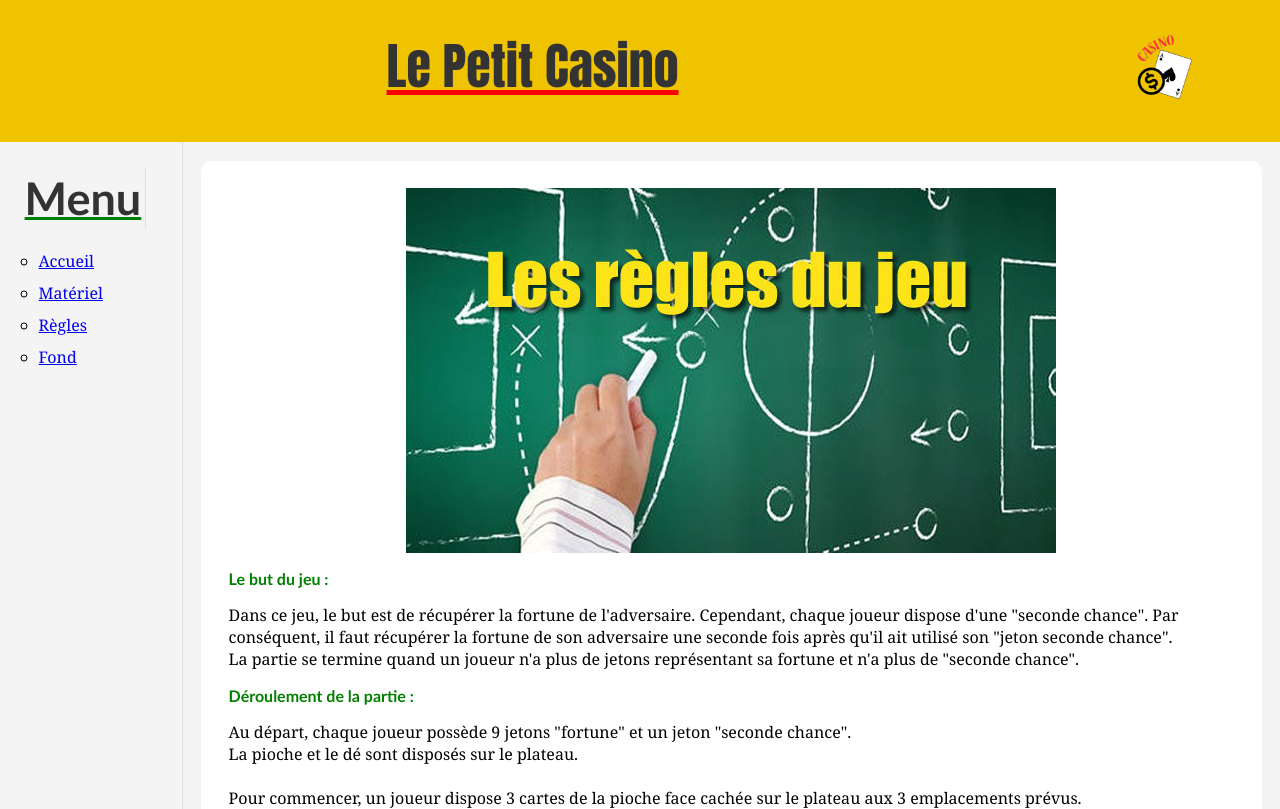
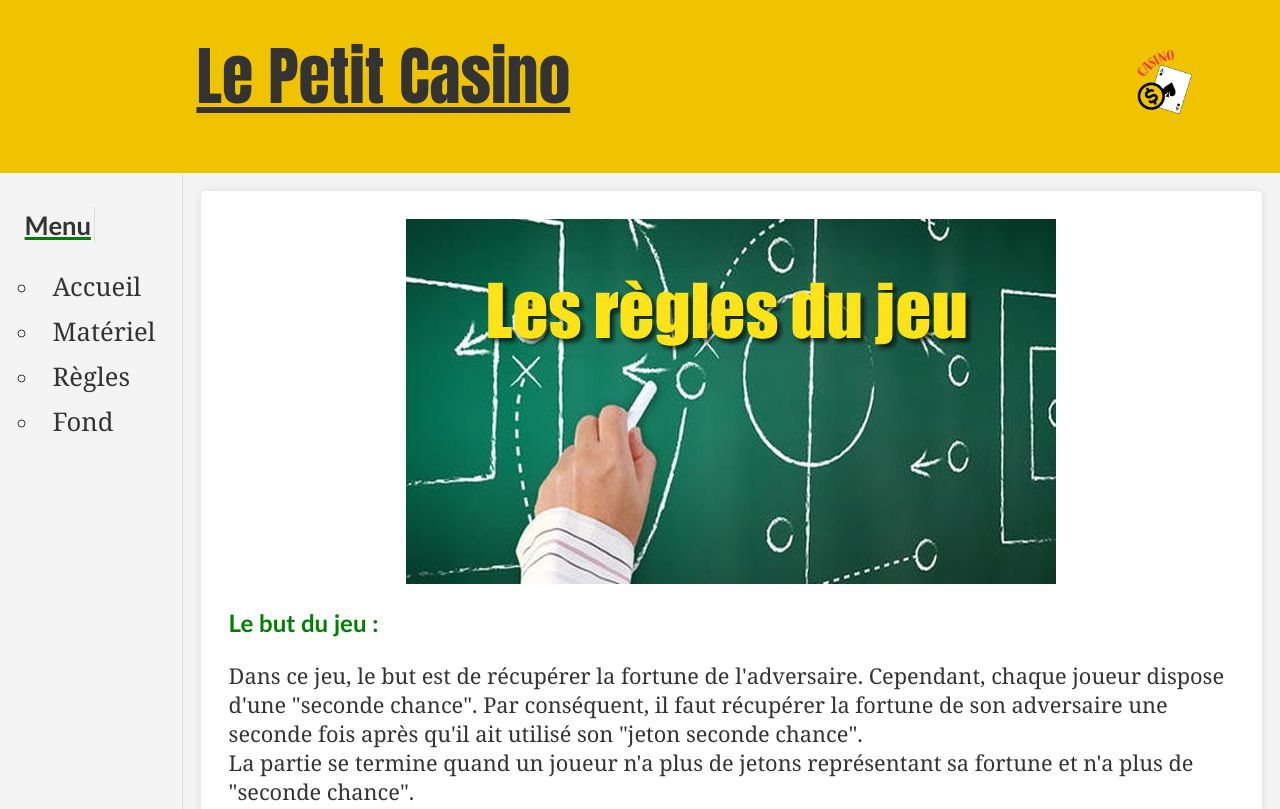
Before and after one commit to loschoe/loschoe.github.io, a plain HTML site: page Le Petit Casino/règles.html in a window 1280 px wide. Shown: the top 809 px of the page. Drawn offline with Linux system fonts and the light colour scheme.

Commit message:
- Changements conséquents dans la page Casino - Ajout d'un footer dans le site web - Correction des polices - Corrections des images
il reste :

- Changer les images du blog
- Faire un contrôle
- Ajouter l'option d'archives

```diff
--- a/Le Petit Casino/css/style1.css
+++ b/Le Petit Casino/css/bienvenue.css
@@ -1,10 +1,54 @@
 body {
-    font-family: Arial, sans-serif;
     margin: 0;
     padding: 0;
+    height: 100%;
+    font-family: 'Trebuchet MS', 'Lucida Sans Unicode', 'Lucida Grande', 'Lucida Sans', Arial, sans-serif;
+    background-color: #f4f4f4;
+}
+
+/* Définition de la grille */
+.container {
+    display: grid;
+    grid-template-rows: auto 1fr auto;
+    grid-template-columns: 1fr 6fr;
+    grid-template-areas:
+        "header header"
+        "menu content"
+        "footer footer";
+    height: 100vh;
+}
+
+/* Header */
+.header {
+    grid-area: header;
     display: flex;
-    justify-content: center; /* Centre les éléments horizontalement */
-    align-items: center; /* Centre les éléments verticalement */
+    align-items: center;
+    justify-content: center; /* Centrer le contenu horizontalement */
+    padding: 0.5%;
+    background-color: #F0C300;
+}
+
+.logo {
+    width: 10%; /*Ajustement des cartes  dérouler  aligner gauche régler dessus vous-même voil décalage marge*/
+}
+
+h1.big-title {
+    font-size: clamp(100%, 5vw, 312.5%); /* 50px avec des valeurs min et max */
+    margin-left: 40%;
+    text-align: center;
+    text-decoration: underline;
+    font-family: 'Impact';
+}
+
+.logo {
+    width: 10%;
+    margin-right: 5%;
+    max-width: 80px; /* Taille maximale pour le logo (réduite de 20px) */
+}
+
+.logo:hover {
+    transform: scaleX(-1);
+    transition: 100ms;
 }
 
 .groupe {
@@ -193,3 +237,129 @@ body {
     width: 85%;
     height: auto;
 }
+/* Menu */
+.menu {
+    grid-area: menu;
+    padding: 2%;
+    border-right: 1px solid #ddd;
+}
+
+a.menu {
+    text-align: center;
+    font-size: clamp(150%, 2vw, 125%); /* 20px avec des valeurs min et max */
+    margin-top: 4%;
+    margin-left: 10%;
+    text-decoration: none;
+    color: #333;
+}
+
+.menu ul {
+    list-style: circle;
+    padding-left: 20%;
+}
+
+.menu li {
+    font-size: clamp(100%, 1.5vw, 62.5%); /* 10px avec des valeurs min et max */
+    margin-bottom: 10px;
+}
+
+/* Rubrique principale */
+.content {
+    grid-area: content;
+    background-color: #fff;
+    padding: 2.5%;
+    margin: 1.67%;
+    border-radius: 0.83%;
+    box-shadow: 0 0 0.83% rgba(0, 0, 0, 0.1);
+}
+
+/* Images dans le contenu principal */
+.content img {
+    max-width: 100%; /* L'image ne dépassera pas la largeur de son conteneur */
+    height: auto; /* Maintient l'aspect ratio de l'image */
+    display: block;
+    margin: 0 auto; /* Centre l'image */
+}
+
+/* Textes */
+h1, h2 {
+    color: #333;
+}
+
+.big-title {
+    text-decoration-color: red;
+    text-align: center;
+    color: #333;
+    margin-left: 30%;
+}
+
+h1 {
+    font-size: clamp(150%, 3vw, 250%); /* 40px avec des valeurs min et max */
+    font-family: 'Segoe UI';
+    margin-top: 1.67%;
+}
+
+h2 {
+    font-size: clamp(125%, 2.5vw, 187.5%); /* 30px avec des valeurs min et max */
+    text-decoration: underline;
+    text-decoration-color: green;
+}
+
+h3 {
+    font-size: clamp(100%, 2vw, 62.5%); /* 10px avec des valeurs min et max */
+    color: green;
+}
+
+p {
+    font-size: clamp(100%, 1.7vw, 43.75%); /* 7px avec des valeurs min et max */
+    font-family: Georgia;
+}
+
+li {
+    font-size: clamp(100%, 1.7vw, 43.75%); /* 7px avec des valeurs min et max */
+    font-family: Georgia;
+}
+
+p.rouge {
+    font-size: clamp(100%, 1.7vw, 43.75%); /* 7px avec des valeurs min et max */
+    font-family: Georgia;
+    color: red;
+}
+
+button:hover.stars {
+    display: block;
+    filter: drop-shadow(0 0 10px #ffdeff);
+}
+
+/* Footer */
+.footer {
+    grid-area: footer;
+    width: 100%;
+    display: flex;
+    align-items: center;
+    justify-content: space-between;
+    padding: 0.5%;
+    background-color: #F0C300;
+}
+
+.footer-left {
+    margin-left: 1%;
+}
+
+.footer-right {
+    margin-right: 1%;
+}
+
+.litle-title {
+    color: #333;
+    font-size: clamp(100%, 1vw, 0%); /* 0px avec des valeurs min et max */
+}
+
+.lien {
+    color: red;
+    text-decoration: none;
+}
+
+.lien:hover {
+    text-decoration: underline;
+}
--- a/Le Petit Casino/css/styles.css
+++ b/Le Petit Casino/css/styles.css
@@ -16,7 +16,9 @@ body {
         "header header"
         "menu content"
         "footer footer";
-    height: 100vh;
+    min-height: 100vh; /* Assure que la grille occupe au moins la hauteur de la fenêtre */
+    margin: 0;
+    padding: 0;
 }
 
 /* Header */
@@ -30,7 +32,7 @@ body {
 }
 
 .big-title {
-    font-size: clamp(100%, 5vw, 312.5%); /* 50px avec des valeurs min et max */
+    font-size: clamp(2rem, 5vw, 5rem); /* Ajustement de la taille de police avec des valeurs min et max */
     margin-left: 15%;
     text-align: center;
     text-decoration: underline;
@@ -40,7 +42,7 @@ body {
 .logo {
     width: 10%;
     margin-right: 5%;
-    max-width: 80px; /* Taille maximale pour le logo (réduite de 20px) */
+    max-width: 80px; /* Taille maximale pour le logo */
 }
 
 .logo:hover {
@@ -55,9 +57,9 @@ body {
     border-right: 1px solid #ddd;
 }
 
-a.menu {
+.menu a {
     text-align: center;
-    font-size: clamp(150%, 2vw, 125%); /* 20px avec des valeurs min et max */
+    font-size: clamp(1.5rem, 2vw, 2.5rem); /* Ajustement de la taille de police avec des valeurs min et max */
     margin-top: 4%;
     margin-left: 10%;
     text-decoration: none;
@@ -70,76 +72,57 @@ a.menu {
 }
 
 .menu li {
-    font-size: clamp(100%, 1.5vw, 62.5%); /* 10px avec des valeurs min et max */
+    font-size: clamp(1rem, 1.5vw, 1.5rem); /* Ajustement de la taille de police avec des valeurs min et max */
     margin-bottom: 10px;
 }
 
-/* Rubrique principale */
+/* Contenu */
 .content {
     grid-area: content;
     background-color: #fff;
     padding: 2.5%;
     margin: 1.67%;
-    border-radius: 0.83%;
-    box-shadow: 0 0 0.83% rgba(0, 0, 0, 0.1);
+    border-radius: 5px; /* Ajustement du rayon de bordure */
+    box-shadow: 0 0 10px rgba(0, 0, 0, 0.1); /* Légère ombre portée */
 }
 
 /* Images dans le contenu principal */
 .content img {
-    max-width: 100%; /* L'image ne dépassera pas la largeur de son conteneur */
-    height: auto; /* Maintient l'aspect ratio de l'image */
+    max-width: 100%;
+    height: auto;
     display: block;
-    margin: 0 auto; /* Centre l'image */
+    margin: 0 auto;
 }
 
-/* Textes */
-h1, h2 {
+/* Styles de texte */
+h1, h2, h3, p, li {
     color: #333;
 }
 
-.big-title {
-    text-decoration-color: red;
-    text-align: center;
-    color: #333;
-    margin-left: 30%;
-}
-
 h1 {
-    font-size: clamp(150%, 3vw, 250%); /* 40px avec des valeurs min et max */
+    font-size: clamp(2.5rem, 3vw, 4rem); /* Ajustement de la taille de police avec des valeurs min et max */
     font-family: 'Segoe UI';
     margin-top: 1.67%;
 }
 
 h2 {
-    font-size: clamp(125%, 2.5vw, 187.5%); /* 30px avec des valeurs min et max */
+    font-size: clamp(2rem, 2.5vw, 3rem); /* Ajustement de la taille de police avec des valeurs min et max */
     text-decoration: underline;
     text-decoration-color: green;
 }
 
 h3 {
-    font-size: clamp(100%, 2vw, 62.5%); /* 10px avec des valeurs min et max */
+    font-size: clamp(1.5rem, 2vw, 1.5rem); /* Ajustement de la taille de police avec des valeurs min et max */
     color: green;
 }
 
-p {
-    font-size: clamp(100%, 1.7vw, 43.75%); /* 7px avec des valeurs min et max */
-    font-family: Georgia;
-}
-
-li {
-    font-size: clamp(100%, 1.7vw, 43.75%); /* 7px avec des valeurs min et max */
+p, li {
+    font-size: clamp(1rem, 1.7vw, 1.5rem); /* Ajustement de la taille de police avec des valeurs min et max */
     font-family: Georgia;
 }
 
 p.rouge {
-    font-size: clamp(100%, 1.7vw, 43.75%); /* 7px avec des valeurs min et max */
-    font-family: Georgia;
     color: red;
-}
-
-button:hover.stars {
-    display: block;
-    filter: drop-shadow(0 0 10px #ffdeff);
 }
 
 /* Footer */
@@ -163,7 +146,7 @@ button:hover.stars {
 
 .litle-title {
     color: #333;
-    font-size: clamp(100%, 1vw, 0%); /* 0px avec des valeurs min et max */
+    font-size: clamp(1rem, 1vw, 1rem); /* Ajustement de la taille de police avec des valeurs min et max */
 }
 
 .lien {
--- a/css/publication.css
+++ b/css/publication.css
@@ -34,6 +34,7 @@ p.introduction {
 p.article {
     font-size: 140%;
     font-family: 'Segoe UI';
+    margin-right: 8%;
 }
 p.conclusion {
     font-size: 22px;
@@ -46,9 +47,10 @@ p.conclusion {
 h1.big-title {
     color: #f0C300;
     margin-top: 20px;
+    margin-left: 2%;
 }
 img {
-    max-width: 80%;
+    max-width: 70%;
     height: auto;
 }
 img.article {
```
Also changed, not shown: Le Petit Casino/bienvenue.html (+5 -5 lines), Le Petit Casino/fond.html (+1 -1 lines), css/index.css (+5 -2 lines), publication.html (+1 -1 lines), Le Petit Casino/css/horloge.css (renamed from Le Petit Casino/css/style.css).
